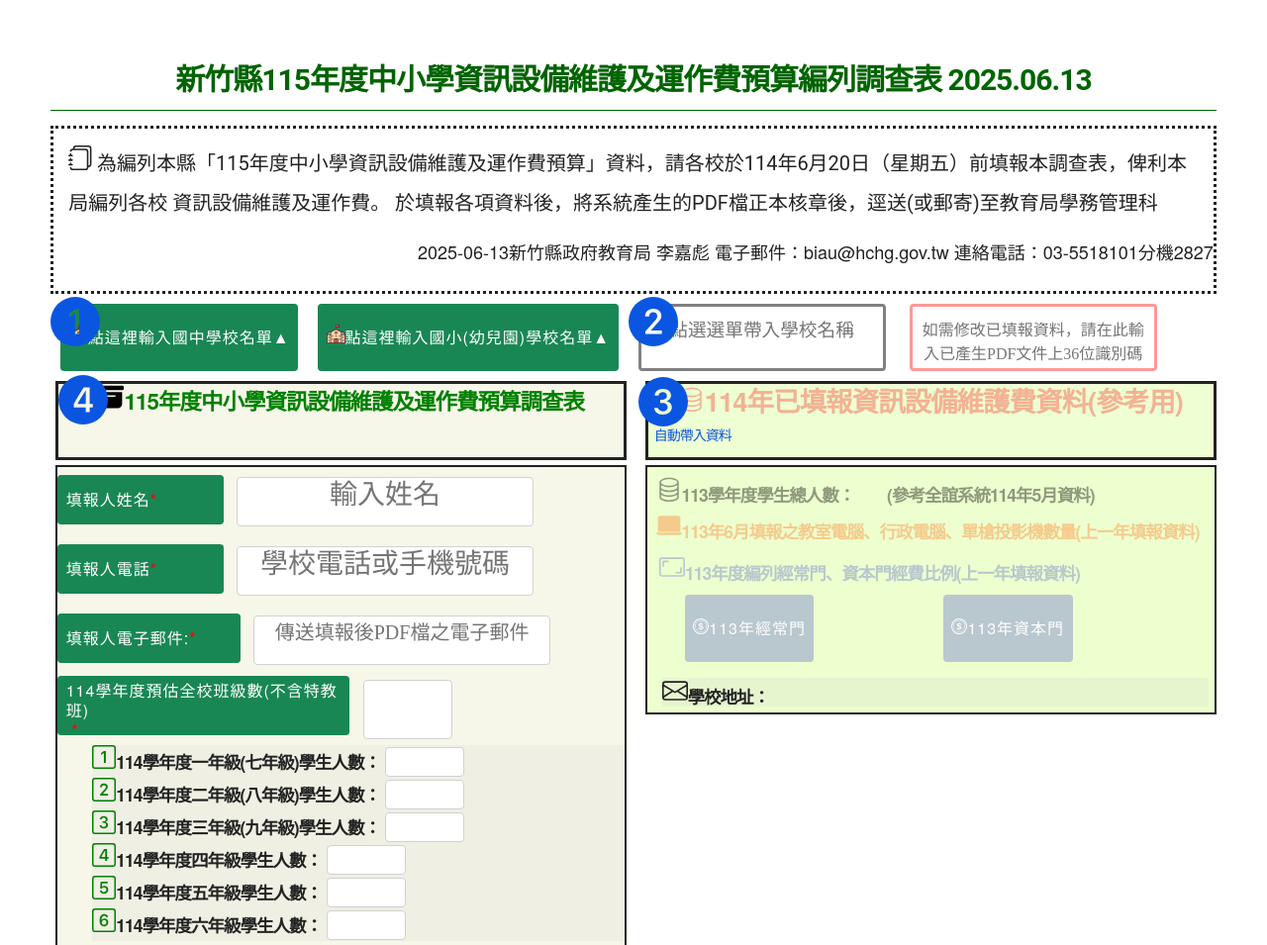
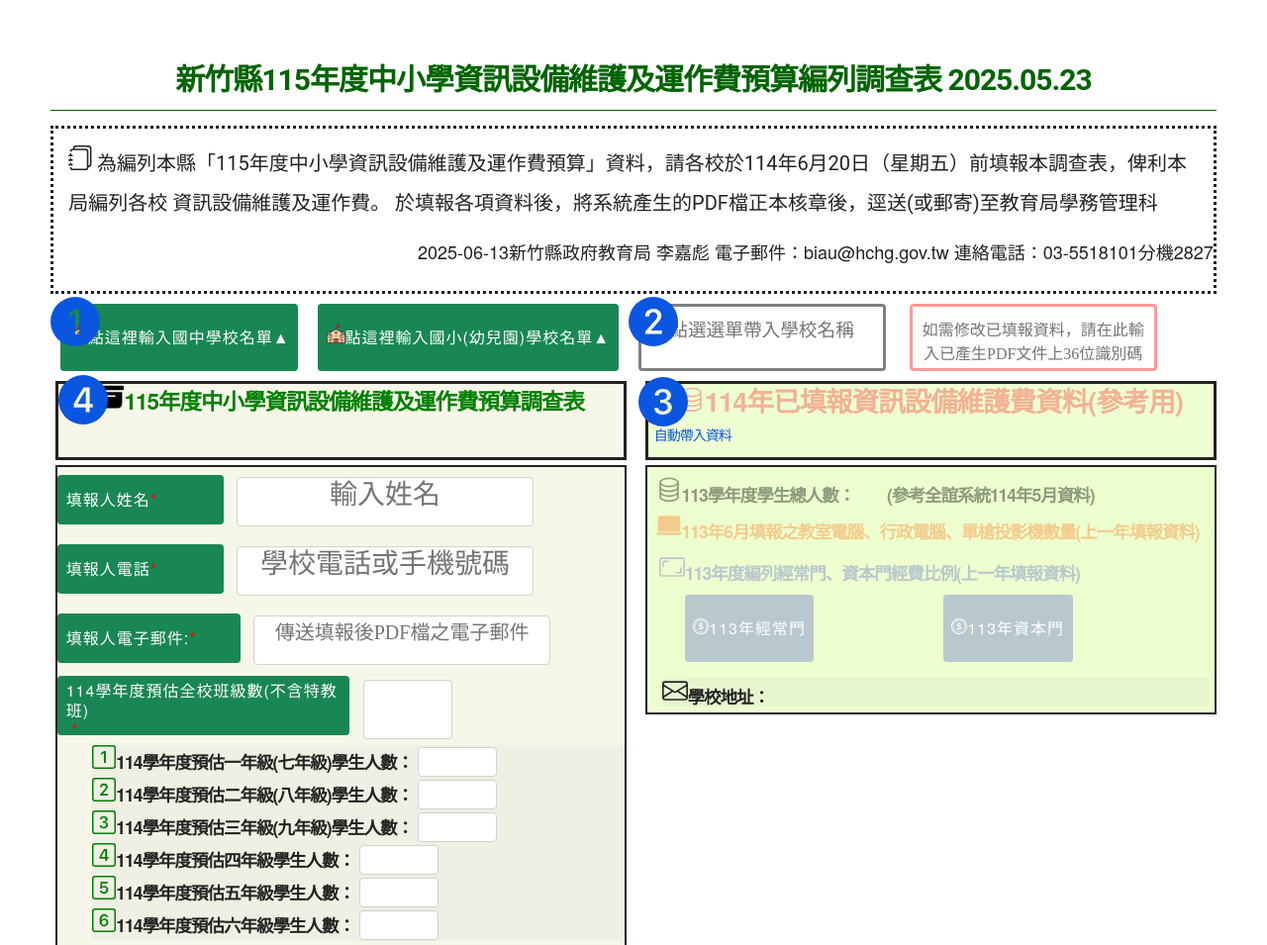
Before and after one commit to biau809/survey20250613, a plain HTML site: page index.htm in a window 1280 px wide. Shown: the top 955 px of the page at 99% size. Drawn offline with nearby package versions, Linux system fonts and the light colour scheme.

Commit message:
Update index.htm

```diff
--- a/index.htm
+++ b/index.htm
@@ -367,7 +367,7 @@ $(document).on('click', '#btnClick', function(event){
     line-height: 4.5;
     margin: 30px 0 15px;
     color:darkgreen;
-    line-height: 2;">新竹縣115年度中小學資訊設備維護及運作費預算編列調查表 2025.06.13
+    line-height: 2;">新竹縣115年度中小學資訊設備維護及運作費預算編列調查表 2025.05.23
   </h1>
   <div class="row" style="border-style:dotted;">
     <div class="twelve columns">
@@ -631,7 +631,7 @@ $(document).on('click', '#btnClick', function(event){
 		<svg  xmlns="http://www.w3.org/2000/svg" width="24" height="24" fill="currentColor" class="bi bi-1-square" viewBox="0 0 16 16" color="green">
 		  <path d="M9.283 4.002V12H7.971V5.338h-.065L6.072 6.656V5.385l1.899-1.383z"/>
 		  <path d="M0 2a2 2 0 0 1 2-2h12a2 2 0 0 1 2 2v12a2 2 0 0 1-2 2H2a2 2 0 0 1-2-2zm15 0a1 1 0 0 0-1-1H2a1 1 0 0 0-1 1v12a1 1 0 0 0 1 1h12a1 1 0 0 0 1-1z"/>
-		</svg>114學年度一年級(七年級)學生人數：<span id="S114Grade1"></span>
+		</svg>114學年度預估一年級(七年級)學生人數：<span id="S114Grade1"></span>
 		<input type=number id=Grade1StAmt  min="0" max="900" name='entry.999999' class="TextFormStyle btn-outline-danger" maxlength="3" style="margin-left:1px;margin-top:2px;margin-bottom:1px;width:80px;height:30px;font-size:20px">
 	</div>
 	<!--項目 二年級(八年級)人數-->
@@ -639,7 +639,7 @@ $(document).on('click', '#btnClick', function(event){
 		<svg xmlns="http://www.w3.org/2000/svg" width="24" height="24" fill="currentColor" class="bi bi-2-square" viewBox="0 0 16 16"  color="green">
 			<path d="M6.646 6.24v.07H5.375v-.064c0-1.213.879-2.402 2.637-2.402 1.582 0 2.613.949 2.613 2.215 0 1.002-.6 1.667-1.287 2.43l-.096.107-1.974 2.22v.077h3.498V12H5.422v-.832l2.97-3.293c.434-.475.903-1.008.903-1.705 0-.744-.557-1.236-1.313-1.236-.843 0-1.336.615-1.336 1.306"/>
 			<path d="M0 2a2 2 0 0 1 2-2h12a2 2 0 0 1 2 2v12a2 2 0 0 1-2 2H2a2 2 0 0 1-2-2zm15 0a1 1 0 0 0-1-1H2a1 1 0 0 0-1 1v12a1 1 0 0 0 1 1h12a1 1 0 0 0 1-1z"/>
-		</svg>114學年度二年級(八年級)學生人數：<span id="S114Grade2"></span>
+		</svg>114學年度預估二年級(八年級)學生人數：<span id="S114Grade2"></span>
 		<input id=Grade2StAmt type="number"   min="0" max="900" name='entry.999999' class="TextFormStyle btn-outline-danger" maxlength="3" style="margin-left:1px;margin-top:2px;margin-bottom:1px;width:80px;height:30px;font-size:20px">
 
 	</div>
@@ -649,7 +649,7 @@ $(document).on('click', '#btnClick', function(event){
 		<svg xmlns="http://www.w3.org/2000/svg" width="24" height="24" fill="currentColor" class="bi bi-2-square" viewBox="0 0 16 16"  color="green">
 			<path d="M7.918 8.414h-.879V7.342h.838c.78 0 1.348-.522 1.342-1.237 0-.709-.563-1.195-1.348-1.195-.79 0-1.312.498-1.348 1.055H5.275c.036-1.137.95-2.115 2.625-2.121 1.594-.012 2.608.885 2.637 2.062.023 1.137-.885 1.776-1.482 1.875v.07c.703.07 1.71.64 1.734 1.917.024 1.459-1.277 2.396-2.93 2.396-1.705 0-2.707-.967-2.754-2.144H6.33c.059.597.68 1.06 1.541 1.066.973.006 1.6-.563 1.588-1.354-.006-.779-.621-1.318-1.541-1.318"/>
 			<path d="M0 2a2 2 0 0 1 2-2h12a2 2 0 0 1 2 2v12a2 2 0 0 1-2 2H2a2 2 0 0 1-2-2zm15 0a1 1 0 0 0-1-1H2a1 1 0 0 0-1 1v12a1 1 0 0 0 1 1h12a1 1 0 0 0 1-1z"/>
-		</svg>114學年度三年級(九年級)學生人數：<span  id="S114Grade3"></span>
+		</svg>114學年度預估三年級(九年級)學生人數：<span  id="S114Grade3"></span>
 		<input id=Grade3StAmt type="number"   min="0" max="900" name='entry.999999' class="TextFormStyle btn-outline-danger" maxlength="3" style="margin-left:1px;margin-top:2px;margin-bottom:1px;width:80px;height:30px;font-size:20px">
 
 	</div>
@@ -659,7 +659,7 @@ $(document).on('click', '#btnClick', function(event){
 		<svg xmlns="http://www.w3.org/2000/svg" width="24" height="24" fill="currentColor" class="bi bi-2-square" viewBox="0 0 16 16"  color="green">
 			<path d="M7.519 5.057q.33-.527.657-1.055h1.933v5.332h1.008v1.107H10.11V12H8.85v-1.559H4.978V9.322c.77-1.427 1.656-2.847 2.542-4.265ZM6.225 9.281v.053H8.85V5.063h-.065c-.867 1.33-1.787 2.806-2.56 4.218"/>
 			<path d="M0 2a2 2 0 0 1 2-2h12a2 2 0 0 1 2 2v12a2 2 0 0 1-2 2H2a2 2 0 0 1-2-2zm15 0a1 1 0 0 0-1-1H2a1 1 0 0 0-1 1v12a1 1 0 0 0 1 1h12a1 1 0 0 0 1-1z"/>
-		</svg>114學年度四年級學生人數：<span id="S114Grade4"></span>
+		</svg>114學年度預估四年級學生人數：<span id="S114Grade4"></span>
 		<input id=Grade4StAmt type="number"   min="0" max="900" name='entry.999999' class="TextFormStyle btn-outline-danger" maxlength="3" style="margin-left:1px;margin-top:2px;margin-bottom:1px;width:80px;height:30px;font-size:20px">
 
 	</div>
@@ -669,7 +669,7 @@ $(document).on('click', '#btnClick', function(event){
 		<svg xmlns="http://www.w3.org/2000/svg" width="24" height="24" fill="currentColor" class="bi bi-2-square" viewBox="0 0 16 16"  color="green">
 			<path d="M7.994 12.158c-1.57 0-2.654-.902-2.719-2.115h1.237c.14.72.832 1.031 1.529 1.031.791 0 1.57-.597 1.57-1.681 0-.967-.732-1.57-1.582-1.57-.767 0-1.242.45-1.435.808H5.445L5.791 4h4.705v1.103H6.875l-.193 2.343h.064c.17-.258.715-.68 1.611-.68 1.383 0 2.561.944 2.561 2.585 0 1.687-1.184 2.806-2.924 2.806Z"/>
 			<path d="M0 2a2 2 0 0 1 2-2h12a2 2 0 0 1 2 2v12a2 2 0 0 1-2 2H2a2 2 0 0 1-2-2zm15 0a1 1 0 0 0-1-1H2a1 1 0 0 0-1 1v12a1 1 0 0 0 1 1h12a1 1 0 0 0 1-1z"/>
-		</svg>114學年度五年級學生人數：<span id="S114Grade5"></span>
+		</svg>114學年度預估五年級學生人數：<span id="S114Grade5"></span>
 		<input id=Grade5StAmt type="number"   min="0" max="900" name='entry.999999' class="TextFormStyle btn-outline-danger" maxlength="3" style="margin-left:1px;margin-top:2px;margin-bottom:1px;width:80px;height:30px;font-size:20px">
 	</div>
 
@@ -678,7 +678,7 @@ $(document).on('click', '#btnClick', function(event){
 		<svg xmlns="http://www.w3.org/2000/svg" width="24" height="24" fill="currentColor" class="bi bi-2-square" viewBox="0 0 16 16"  color="green">
 			<path d="M8.21 3.855c1.612 0 2.515.99 2.573 1.899H9.494c-.1-.358-.51-.815-1.312-.815-1.078 0-1.817 1.09-1.805 3.036h.082c.229-.545.855-1.155 1.98-1.155 1.254 0 2.508.88 2.508 2.555 0 1.77-1.218 2.783-2.847 2.783-.932 0-1.84-.328-2.409-1.254-.369-.603-.597-1.459-.597-2.642 0-3.012 1.248-4.407 3.117-4.407Zm-.099 4.008c-.92 0-1.564.65-1.564 1.576 0 1.032.703 1.635 1.558 1.635.868 0 1.553-.533 1.553-1.629 0-1.06-.744-1.582-1.547-1.582"/>
 			<path d="M0 2a2 2 0 0 1 2-2h12a2 2 0 0 1 2 2v12a2 2 0 0 1-2 2H2a2 2 0 0 1-2-2zm15 0a1 1 0 0 0-1-1H2a1 1 0 0 0-1 1v12a1 1 0 0 0 1 1h12a1 1 0 0 0 1-1z"/>
-		</svg>114學年度六年級學生人數：<span id="S114Grade6"></span>
+		</svg>114學年度預估六年級學生人數：<span id="S114Grade6"></span>
 		<input id=Grade6StAmt type="number"   min="0" max="900" name='entry.999999' class="TextFormStyle btn-outline-danger" maxlength="3" style="margin-left:1px;margin-top:2px;margin-bottom:1px;width:80px;height:30px;font-size:20px">
 	</div>
 
```
